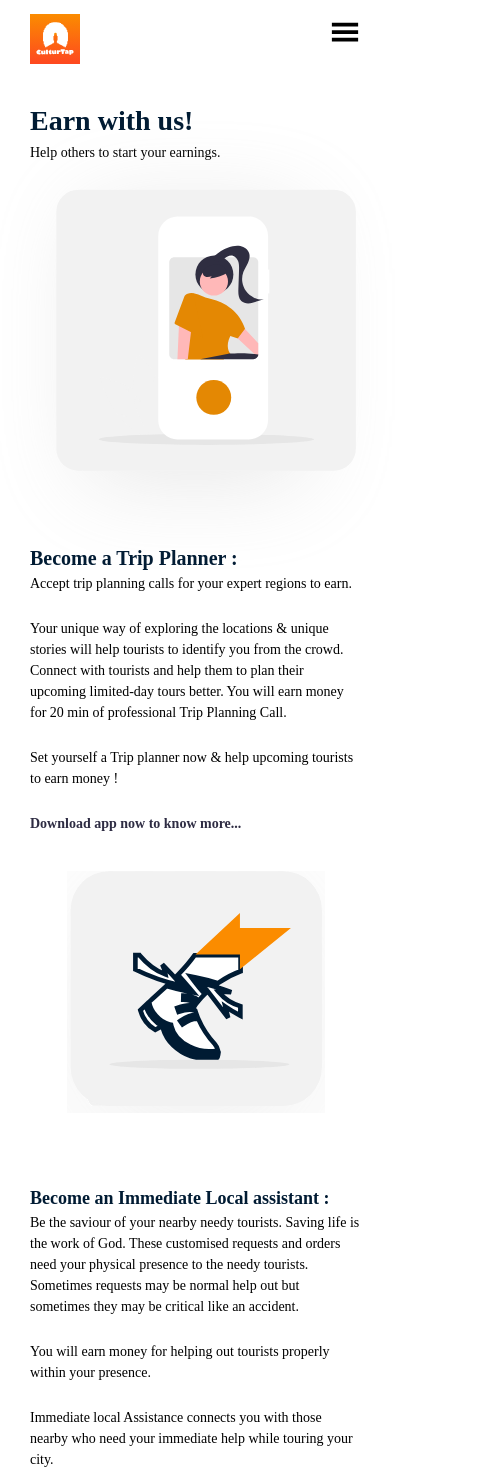
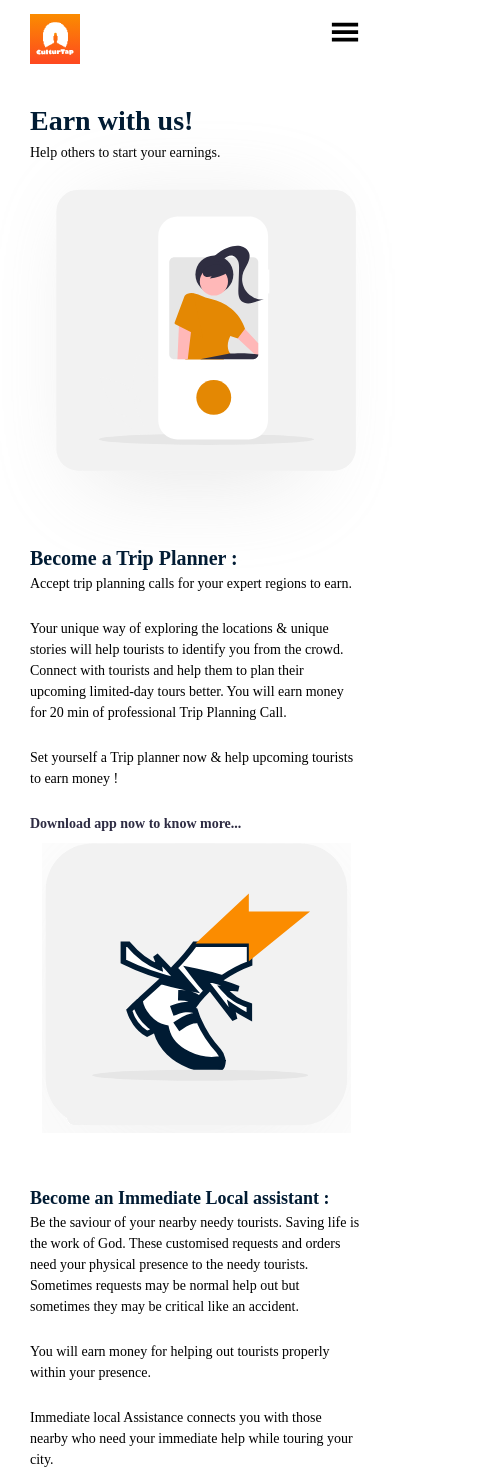
Before and after one commit to kumar-vivek-18/culturTap, a React (Create React App) app in the folder frontend/: page /earn in a window 390 px wide. Shown: the top 1470 px of the page, 500 px wide, since content can reach past the window. Built offline with nearby package versions, Linux system fonts and the light colour scheme.

Commit message:
modified

```diff
--- a/frontend/src/components/earnings/Earn.js
+++ b/frontend/src/components/earnings/Earn.js
@@ -49,7 +49,7 @@ const Earn = () => {
                         Set yourself a Immediate local assistant & Earn money !</p>
                     <p className='text-[14px] mt-6 font-semibold text-[#2e2c43]'>Download app now to know more....</p>
                 </div>
-                <div className='md:transform md:scale-150 max-md:scale-125'>
+                <div className='md:transform md:scale-150 max-md:scale-150'>
                     <img src={earning2} alt="logo" loading='lazy' width="325px" height="304px" className='scale-125' />
                 </div>
             </div>
```
